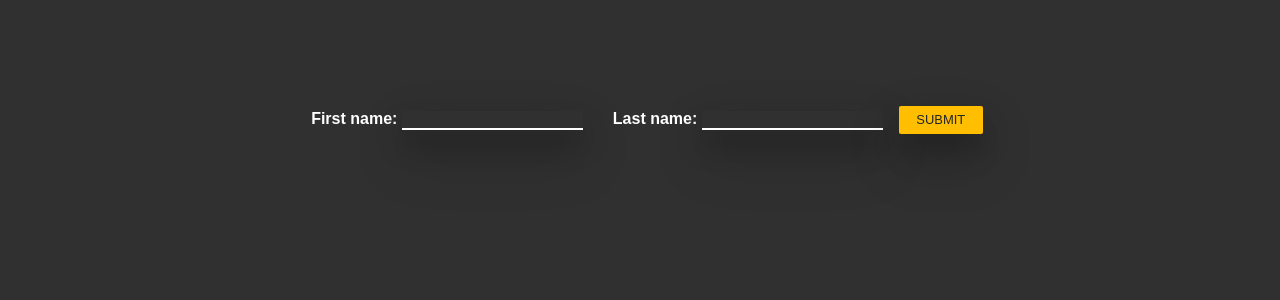
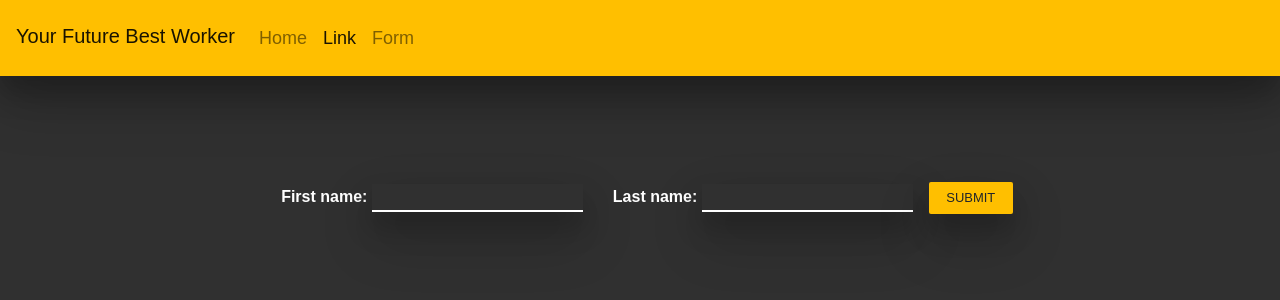
Before and after one commit to krzysiu-w/django-project, a Django app: page /candidates/ in a window 1280 px wide. Shown: the top 300 px of the page. Run offline with Django 3.2, Linux system fonts and the light colour scheme; some libraries are stand-ins or nearby versions.

Commit message:
added navbar

```diff
--- a/django-drf-react-quickstart/project/candidates/static/candidates/index.css
+++ b/django-drf-react-quickstart/project/candidates/static/candidates/index.css
@@ -56,3 +56,11 @@ input:-internal-autofill-selected {
     background-image: none !important;
     color: rgb(255, 255, 255) !important;
 }
+
+nav {
+    background-color: #ffbf00 !important;
+    box-shadow: 0 16px 28px 0 rgba(0,0,0,.22),0 25px 55px 0 rgba(0,0,0,.21);
+}
+.nav-link {
+    font-size: 18px;
+}
--- a/django-drf-react-quickstart/project/candidates/templates/addperson/index.html
+++ b/django-drf-react-quickstart/project/candidates/templates/addperson/index.html
@@ -1,6 +1,23 @@
 {% csrf_token %}
 {% load static %}
+<link rel="stylesheet" href="https://stackpath.bootstrapcdn.com/bootstrap/4.3.1/css/bootstrap.min.css" integrity="sha384-ggOyR0iXCbMQv3Xipma34MD+dH/1fQ784/j6cY/iJTQUOhcWr7x9JvoRxT2MZw1T" crossorigin="anonymous">
 <link rel="stylesheet" href="{% static "candidates/index.css" %}">
+
+<header>
+    <nav class="navbar navbar-expand-lg navbar-light py-3">
+        <a class="navbar-brand mb-1" href="http://127.0.0.1:8000/frontend/">Your Future Best Worker</a>
+        <button class="navbar-toggler" type="button" data-toggle="collapse" data-target="#navbarNavAltMarkup" aria-controls="navbarNavAltMarkup" aria-expanded="false" aria-label="Toggle navigation">
+          <span class="navbar-toggler-icon"></span>
+        </button>
+        <div class="collapse navbar-collapse" id="navbarNavAltMarkup">
+          <div class="navbar-nav">
+            <a class="nav-item nav-link" href="http://127.0.0.1:8000/frontend/">Home </a>
+            <a class="nav-item nav-link active" href="http://127.0.0.1:8000/candidates/">Link <span class="sr-only">(current)</span></a>
+            <a class="nav-item nav-link" href="http://127.0.0.1:8000/candidates/skills">Form</a>
+          </div>
+        </div>
+      </nav>
+</header>
 <div class="content">
     <form action="" method="post">
         {% csrf_token %}
```
Also changed, not shown: django-drf-react-quickstart/project/candidates/static/skills/index.css (+8 -0 lines), django-drf-react-quickstart/project/candidates/templates/addskills/index.html (+17 -0 lines), django-drf-react-quickstart/project/frontend/src/components/Nav.js (+4 -5 lines), django-drf-react-quickstart/project/frontend/static/frontend/main.js.
